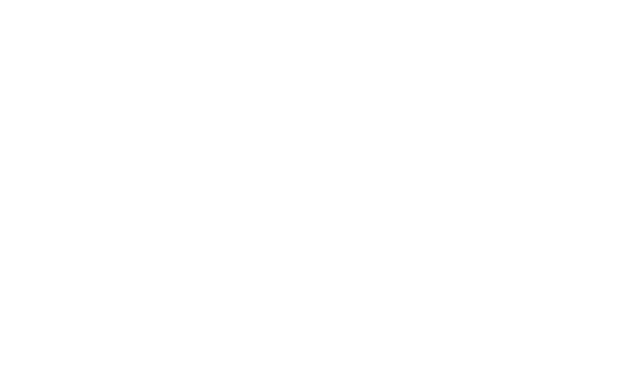
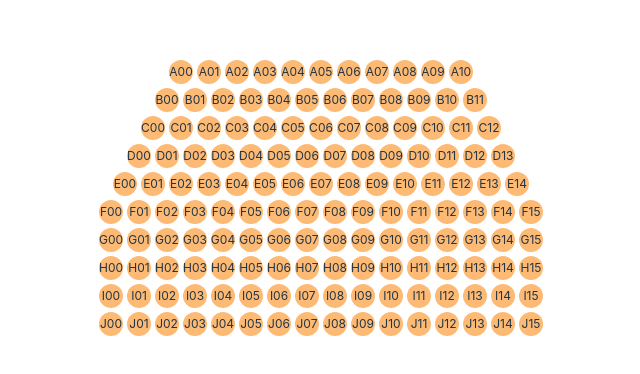
Before and after one commit to t-s-w/project3, a React (Vite) app: page /seatselect in a window 1280 px wide. Shown: the part 202-576 px from the top of the page, without its empty margins (319-959 px from the left). Built offline with nearby package versions, Linux system fonts and the light colour scheme; a web font is replaced by a local one.

Commit message:
finish 1 sample layout of seat selector

```diff
--- a/src/components/Seat.jsx
+++ b/src/components/Seat.jsx
@@ -1,5 +1,5 @@
 
 export default function Seat(props) {
     const { name } = props;
-    return <div className="h-6 w-6 text-xs rounded-full bg-orange-300 hover:bg-orange-100 flex place-items-center place-content-center select-none"><p>{name}</p></div>
+    return <div className="h-6 w-6 m-[2px] text-xs rounded-full bg-orange-300 hover:bg-orange-100 flex place-items-center place-content-center select-none"><p>{name}</p></div>
 }
--- a/src/components/SeatSelector.jsx
+++ b/src/components/SeatSelector.jsx
@@ -1,7 +1,22 @@
 import Seat from './Seat'
-// import './seatconfig.css'
+import './seatconfig.css'
+import flatten from '../utilities/flatten'
+import generate2DigitNums from '../utilities/generate-numbers'
 
 export default function SeatSelector() {
-    const alphs = ['A', 'B', 'C', 'D', 'E', 'F', 'G', 'H', 'I', 'J', 'K', 'L', 'M', 'N', 'O', 'P']
-    return <div className="config1"></div>
+    const config1 = [{ row: "A", count: 10 },
+    { row: "B", count: 11 },
+    { row: "C", count: 12 },
+    { row: "D", count: 13 },
+    { row: "E", count: 14 },
+    { row: "F", count: 15 },
+    { row: "G", count: 15 },
+    { row: "H", count: 15 },
+    { row: "I", count: 15 },
+    { row: "J", count: 15 }]
+
+    return <div className="config1 flex flex-col place-items-center">{config1.map(x => {
+        const seats = generate2DigitNums(x.count).map(num => x.row + num)
+        return <div key={x.row} className="flex flex-row place-items-center">{seats.map(x => <Seat name={x} key={x} />)}</div>
+    })}</div>
 }
--- /dev/null
+++ b/src/utilities/generate-numbers.js
@@ -0,0 +1,6 @@
+function generate2DigitNums(n) {
+    const nums = [...Array(n + 1).keys()];
+    return nums.map(x => x < 10 ? '0' + x.toString() : x.toString())
+}
+
+export default generate2DigitNums
```
Also changed, not shown: src/components/seatconfig.css (added).
